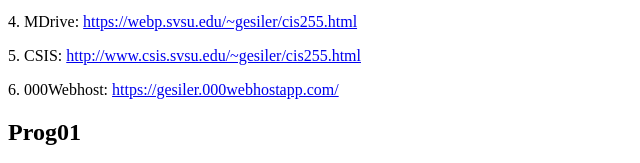
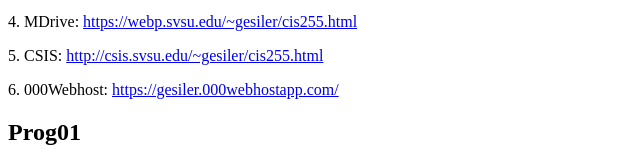
Before and after one commit to gesiler/pages, a plain HTML site: page index.html in a window 1280 px wide. Shown: the part 144-307 px from the top of the page, 0-640 px from the left. Drawn offline with Linux system fonts and the light colour scheme.

Commit message:
Update index.html

```diff
--- a/index.html
+++ b/index.html
@@ -3,7 +3,7 @@
 <p>2. GitHub: <a href="https://gesiler.github.io/pages/">https://gesiler.github.io/pages/</a></p>
 <p>3. CodePen: <a href="https://codepen.io/gesiler/pen/mGWorV">https://codepen.io/gesiler/pen/mGWorV</a></p>
 <p>4. MDrive: <a href="https://webp.svsu.edu/~gesiler/cis255.html">https://webp.svsu.edu/~gesiler/cis255.html</a></p>
-<p>5. CSIS: <a href="https://csis.svsu.edu/~gesiler/cis255.html">http://www.csis.svsu.edu/~gesiler/cis255.html</a></p>
+<p>5. CSIS: <a href="https://csis.svsu.edu/~gesiler/cis255.html">http://csis.svsu.edu/~gesiler/cis255.html</a></p>
 <p>6. 000Webhost: <a href="https://gesiler.000webhostapp.com/">https://gesiler.000webhostapp.com/</a></p>
 </p>
 <h2>Prog01</h2>
```
